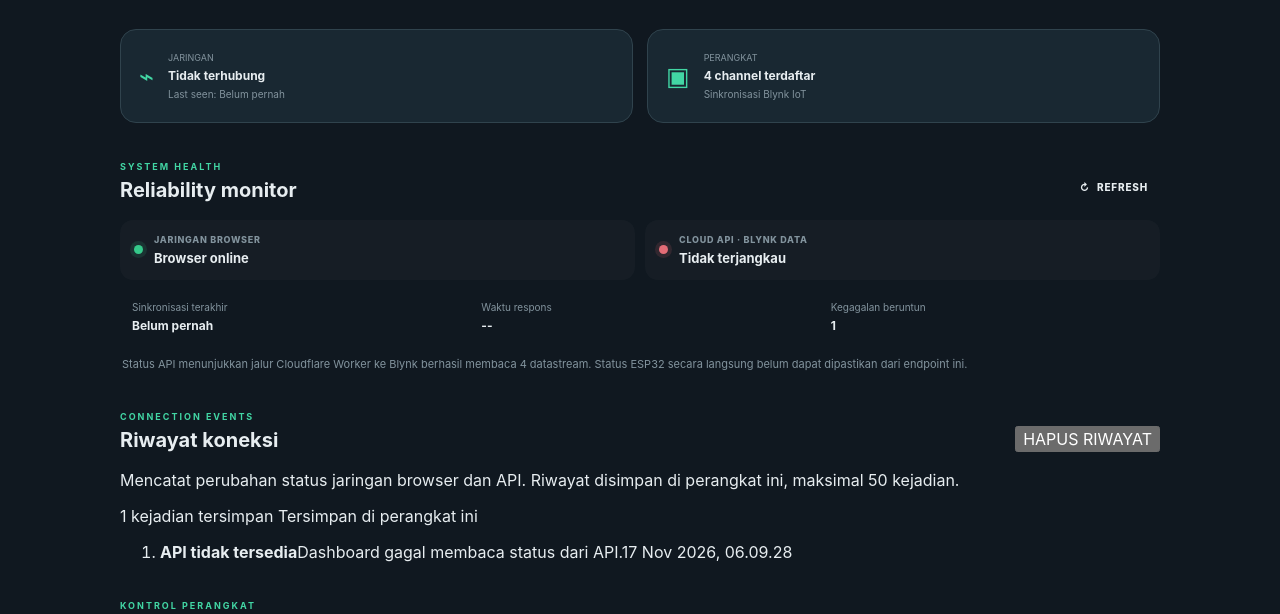
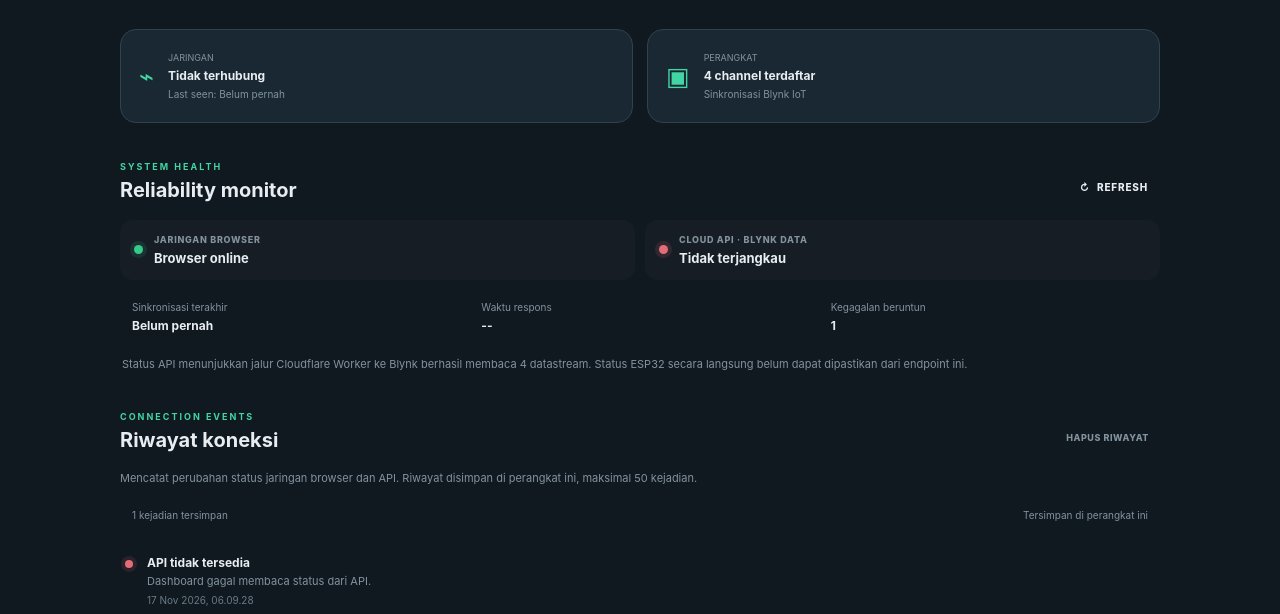
Before and after one commit to ryotjz-commits/NOVIA-HOME-V4-DASHBOARD, a plain HTML site: page index.html in a window 1280 px wide. Shown: the part 311-925 px from the top of the page. Drawn offline with Linux system fonts and the light colour scheme; no server answers.

Commit message:
Add files via upload

```diff
--- a/css/style.css
+++ b/css/style.css
@@ -1023,3 +1023,26 @@ html[data-theme="light"] .system-list div {
 .health-footnote{margin:12px 2px 0;color:var(--muted);font-size:11px;line-height:1.55}
 .monitor-refresh:focus-visible{outline:2px solid var(--accent);outline-offset:3px}
 @media(max-width:520px){.health-grid{grid-template-columns:1fr}.health-meta{grid-template-columns:1fr 1fr}.health-meta>div:first-child{grid-column:1/-1}}
+
+
+/* =========================================================
+   NOVIA HOME V5 PHASE 2 — CONNECTION HISTORY
+   Additive styles; no V4 component rules are replaced.
+========================================================= */
+.reliability-history{position:relative}
+.history-clear{padding:9px 11px;border:1px solid var(--line);border-radius:10px;background:transparent;color:var(--muted);font:inherit;font-size:9px;font-weight:800;letter-spacing:.06em;cursor:pointer}
+.history-clear:hover{border-color:var(--danger,#e47b7b);color:var(--danger,#e47b7b)}
+.history-clear:focus-visible{outline:2px solid var(--accent);outline-offset:3px}
+.history-description{margin:12px 0;color:var(--muted);font-size:11px;line-height:1.55}
+.history-summary{display:flex;justify-content:space-between;gap:10px;padding:10px 12px;border:1px solid var(--line);border-radius:10px;color:var(--muted);font-size:10px}
+.connection-history-list{display:grid;gap:0;margin:12px 0 0;padding:0;list-style:none}
+.history-entry{position:relative;display:grid;grid-template-columns:12px minmax(0,1fr);gap:11px;padding:12px 4px;border-bottom:1px solid var(--line)}
+.history-marker{width:8px;height:8px;margin:5px 0 0 1px;border-radius:50%;background:#d5a34d;box-shadow:0 0 0 4px rgba(213,163,77,.12)}
+.history-online .history-marker{background:#35c98a;box-shadow:0 0 0 4px rgba(53,201,138,.12)}
+.history-offline .history-marker{background:#e36c76;box-shadow:0 0 0 4px rgba(227,108,118,.12)}
+.history-content{display:grid;gap:4px;min-width:0}
+.history-content strong{font-size:12px;color:var(--text)}
+.history-content span{font-size:11px;line-height:1.45;color:var(--muted)}
+.history-content time{font-size:10px;color:var(--muted);opacity:.8}
+.history-empty{padding:18px 8px;text-align:center;color:var(--muted);font-size:11px}
+@media(max-width:520px){.history-summary{font-size:9px}.history-clear{padding:8px;font-size:8px}}
```
